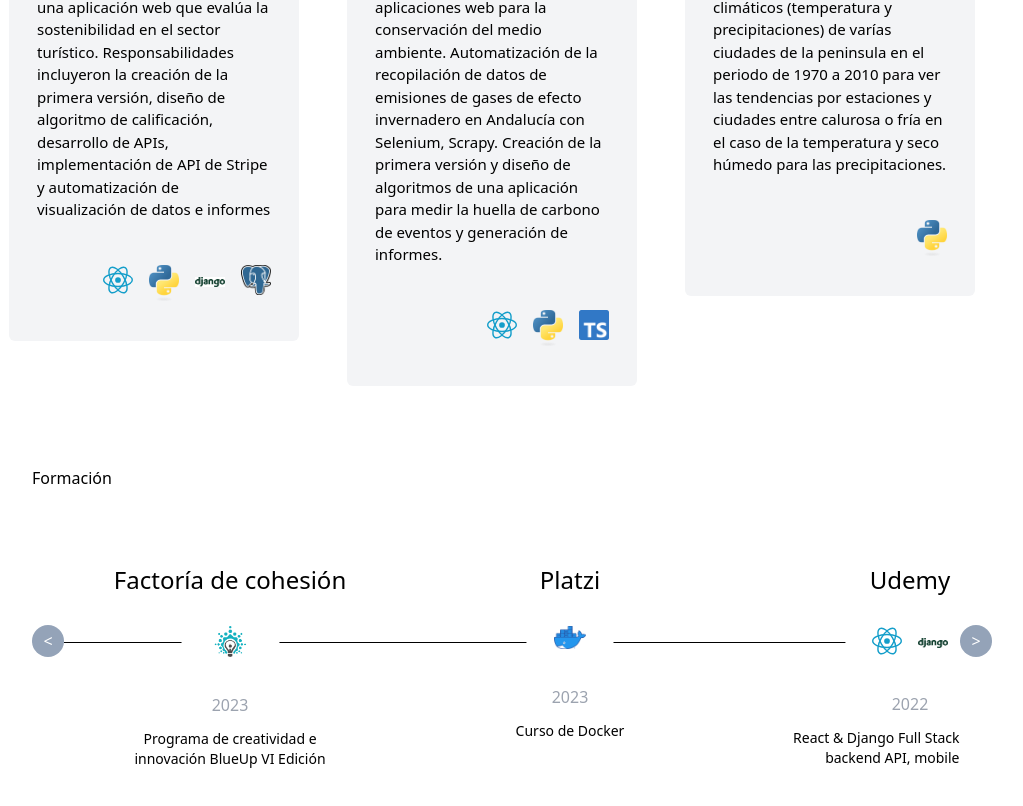
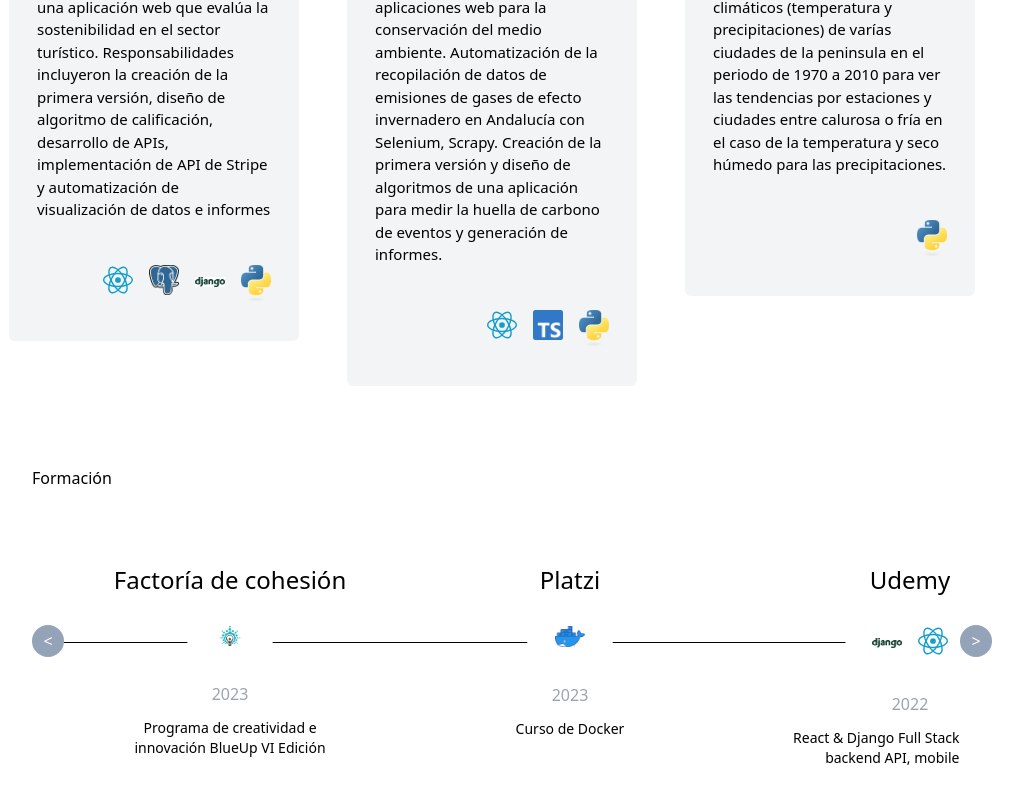
Before and after one commit to GaboTov/personalWeb, a Next.js app in the folder web/: page / in a window 1280 px wide. Shown: the part 628-1434 px from the top of the page, without its empty margins (124-1147 px from the left). Built offline with nearby package versions, Linux system fonts and the light colour scheme.

Commit message:
refact logos

```diff
--- a/web/src/components/ReactLogo.tsx
+++ b/web/src/components/ReactLogo.tsx
@@ -9,10 +9,8 @@ import JsLogoSrc from "../utilis/images/JavaScript-logo.png";
 import cienciaLogoSrc from "../utilis/images/logoCiencia.png";
 import DockerLogoSrc from "../utilis/images/dockerLogo.webp";
 import emprenderLogoSrc  from "../utilis/images/empredimientoLogo.png"
-interface LogoPropType {
-  h: number;
-  w: number;
-}
+import { LogoPropType } from "@/types/types";
+
 export function ReactLogo(props: LogoPropType) {
   return (
     <div className={`w-[${props.w}px] h-[${props.h}px]`}>
--- a/web/src/components/ShowLogos.tsx
+++ b/web/src/components/ShowLogos.tsx
@@ -1,3 +1,4 @@
+import React from "react";
 import {
   CSSLogo,
   CienciaLogo,
@@ -11,70 +12,32 @@ import {
   ReactLogo,
   TsLogo,
 } from "./ReactLogo";
+import { LogoPropType } from "@/types/types";
 
-const ShowLogos = (props: {tec: string[]}) => {
+const logoComponents: Record<string, React.FC<LogoPropType>> = {
+  React: ReactLogo,
+  Py: PyLogo,
+  Django: DjangoLogo,
+  Ts: TsLogo,
+  post: PostSQLLogo,
+  HTML: HTMLLogo,
+  CSS: CSSLogo,
+  Js: JsLogo,
+  ciencia: CienciaLogo,
+  Docker: DockerLogo,
+  emprender: EmprenderLogo,
+};
+
+const ShowLogos = (props: { tec: string[] }) => {
   return (
-    <section className="flex flex-row space-x-4 justify-end px-6 pb-5 ">
-      {props.tec.includes("React") && (
-        <ReactLogo
-          w={30}
-          h={30}
-        />
-      )}
-      {props.tec.includes("Py") && (
-        <PyLogo
-          w={30}
-          h={30}
-        />
-      )}
-      {props.tec.includes("Django") && (
-        <DjangoLogo
-          w={30}
-          h={30}
-        />
-      )}
-      {props.tec.includes("Ts") && (
-        <TsLogo
-          w={30}
-          h={30}
-        />
-      )}
-      {props.tec.includes("post") && (
-        <PostSQLLogo
-          w={30}
-          h={30}
-        />
-      )}
-      {props.tec.includes("HTML") && (
-        <HTMLLogo
-        w={30}
-        h={30}/>
-      )}
-      {props.tec.includes("CSS") && (
-        <CSSLogo
-        w={30}
-        h={30}/>
-      )}
-      {props.tec.includes("Js") && (
-        <JsLogo
-        w={30}
-        h={30}/>
-      )}
-      {props.tec.includes("ciencia") && (
-        <CienciaLogo
-        w={30}
-        h={30}/>
-      )}
-      {props.tec.includes("Docker") && (
-        <DockerLogo
-        w={32}
-        h={32}/>
-      )}
-      {props.tec.includes("emprender") && (
-        <EmprenderLogo
-        w={45}
-        h={45}/>
-      )}
+    <section className="flex flex-row space-x-4 justify-end px-6 pb-5">
+      {props.tec.map((tech) => {
+        const LogoComponent = logoComponents[tech];
+        if (LogoComponent) {
+          return <LogoComponent w={30} h={30} key={tech} />;
+        }
+        return null;
+      })}
     </section>
   );
 };
--- a/web/src/data/formacionesMock.ts
+++ b/web/src/data/formacionesMock.ts
@@ -37,13 +37,13 @@ export const formacionObjeto = [
     },
     {
       ttl: "Platzi",
-      logo: ["Js", "HTML", "CSS"],
+      logo: ["Js",  "CSS","HTML"],
       year: 2021,
       explain: "Curso de Fronted Developer"
     },
     {
       ttl: "Free Code Camp",
-      logo: ["Js", "HTML", "CSS"],
+      logo: ["Js",  "CSS","HTML"],
       year: 2020,
       explain: "Curso de JavaScript para diseño web y diseño responsive"
     },
--- a/web/src/types/types.d.ts
+++ b/web/src/types/types.d.ts
@@ -17,3 +17,8 @@ export interface FormacionPropsType{
     year:number
     explain:string
 }
+
+export interface LogoPropType {
+    h: number;
+    w: number;
+  }
```
